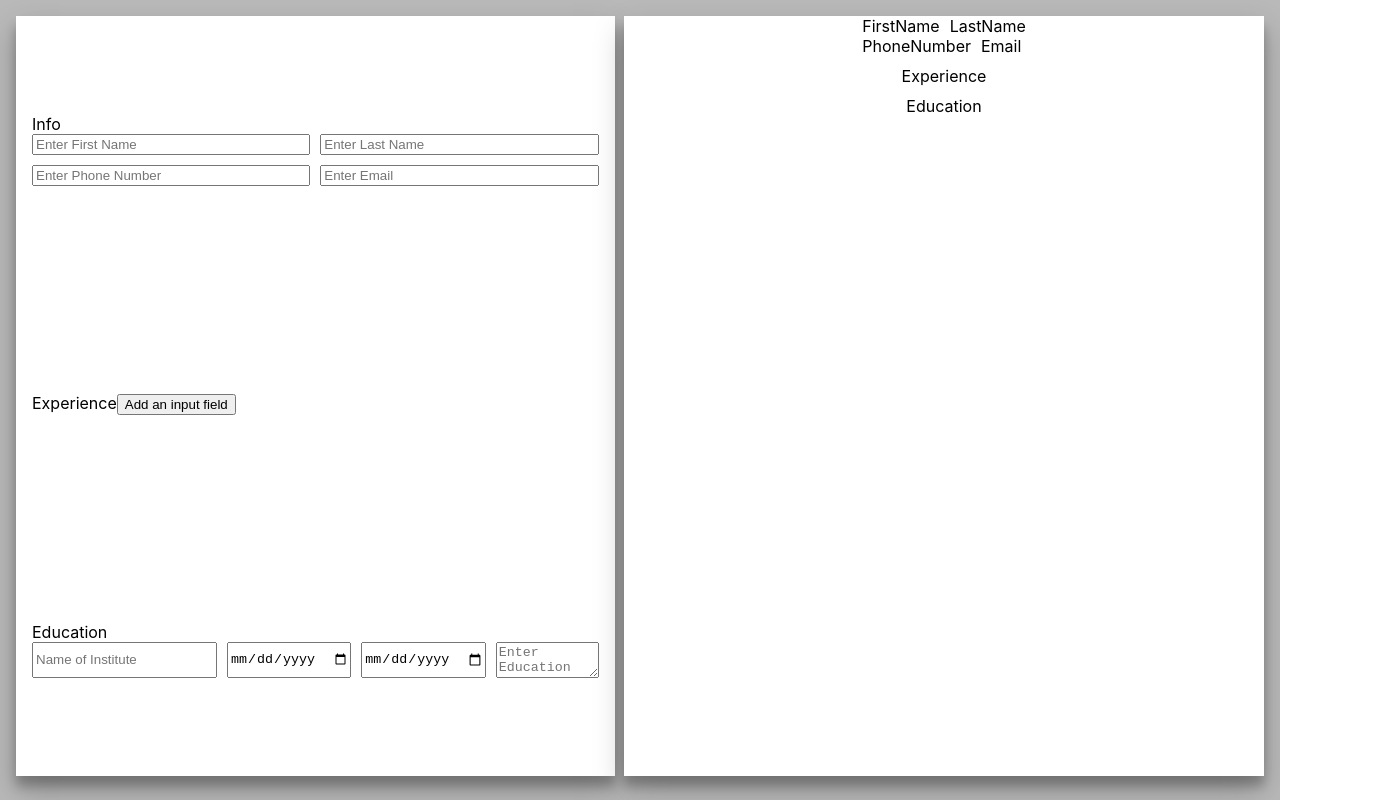
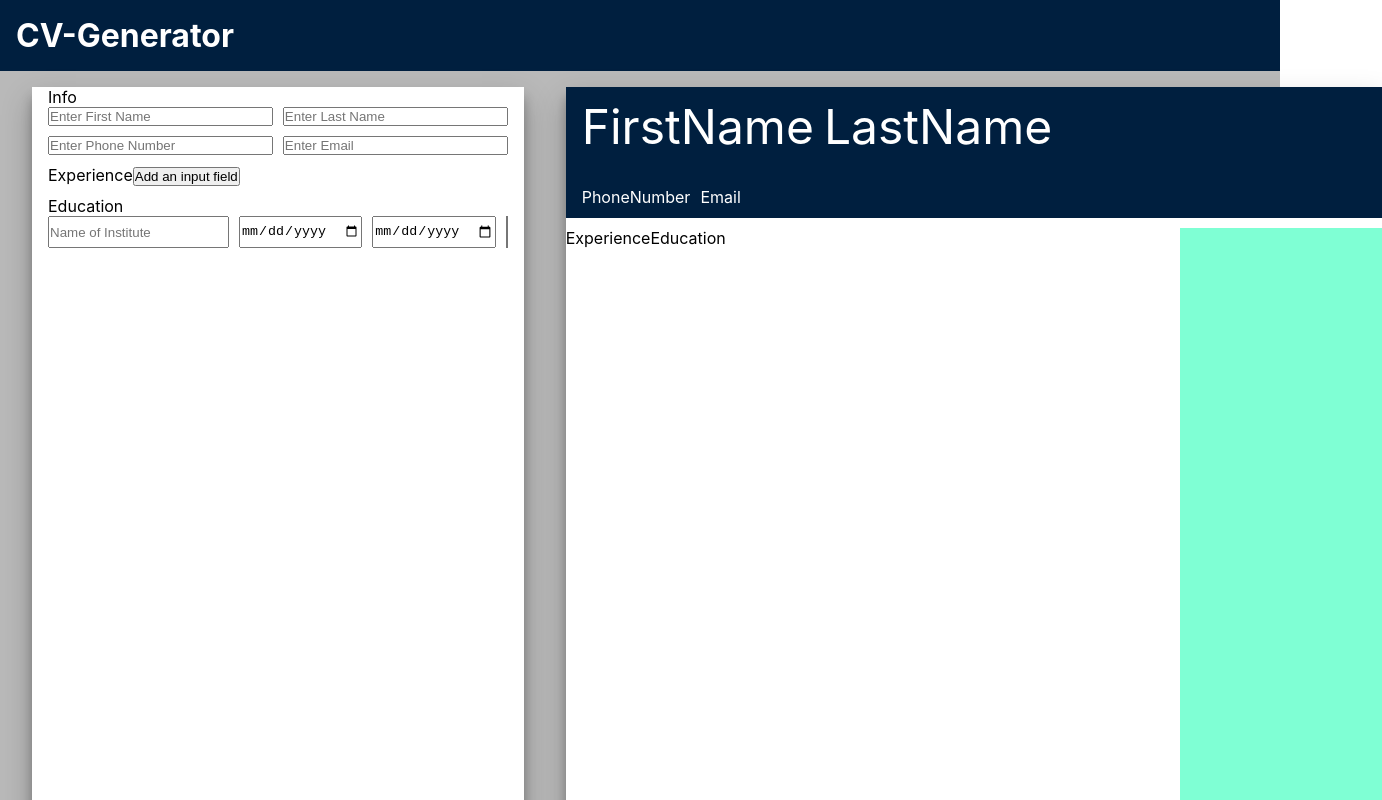
Before and after one commit to Arkrez/cv-generator, a React (Create React App) app: page / in a window 1280 px wide. Shown: the top 800 px of the page, 1382 px wide, since content can reach past the window. Built offline with nearby package versions, Linux system fonts and the light colour scheme.

Commit message:
Styling/adding footer&header

```diff
--- a/src/App.css
+++ b/src/App.css
@@ -1,9 +1,29 @@
 *{
     box-sizing: border-box;
     gap:10px;
+    margin: 0px;
+    padding: 0px;
 }
+:root{
+    --main-blue: #001f3f;
+}
+.content{
+    gap: 0px;
+    display: flex;
+    flex-direction: column;
+}
+.header,
+.footer{
+    width: 100%;
+    padding: 1rem;
+    background-color: var(--main-blue);
+    color: white;
+}
+.footer{
+    margin-top:auto;
 
 
+}
 .container{
     display: grid;
     grid-template-columns: 1fr 1fr;
@@ -12,18 +32,18 @@
     width: 100vw;
 }
 .inputs{
-    height: 95%;
-    width: 95%;
-    position: relative;
-    left: 1rem;
     box-shadow: rgba(0, 0, 0, 0.25) 0px 14px 28px, rgba(0, 0, 0, 0.22) 0px 10px 10px;
     padding-left: 1rem;
-    padding-right: 1rem ;
-    top: 1rem;
+    padding-right: 1rem;
     display: flex;
     flex-direction: column;
-    justify-content: space-around;
+    margin-bottom: 1rem;
     background-color: rgb(255, 255, 255);
+}
+.display,
+.inputs{
+    margin-left: 2rem;
+    margin-top: 1rem;
 }
 .info{
 
@@ -31,33 +51,56 @@
     grid-template-columns: 1fr 1fr;
 }
 .display{
-    height: 95%;
-    width: 95%;
-    position: relative;
+
+    height: 66rem;
+    width: 51rem;
     box-shadow: rgba(0, 0, 0, 0.25) 0px 14px 28px, rgba(0, 0, 0, 0.22) 0px 10px 10px;
-    right: 1rem;
-    top: 1rem;
-    min-width: 50vw;
-    display: flex;
-    flex-direction: column;
-    align-items: center;
+
+    display: grid;
+    grid-template-columns: 3fr 1fr;
+    grid-template-rows: 1fr 7fr;
+    align-items: flex-start;
     gap: 10px;
     background-color: rgb(255, 255, 255);
 }
 .nameD{
+    padding-left: 1rem;
+    padding-right: 1rem;
+    font-size:3rem;
+
     display: flex;
     gap: 10px;
 }
 .experienceCardD{
+    padding-left: 1rem;
+    padding-right: 1rem;
     display: flex;
     flex-direction: column;
 }
 .contactD{
+    padding-left: 1rem;
+    padding-right: 1rem;
     display: flex;
-    gap: 10px;
+
 }
+.sideBar{
+    background-color: aquamarine;
+    height: 100%;
+    width: 100%;
+    grid-column: 2/3;
+    grid-row: 2/-1;
+}
+.contactCardD{
+    display: flex;
+    flex-direction: column;
+    justify-content: space-around;
+    height: 100%;
+    color: white;
+    background-color: var(--main-blue);
+    grid-column-end: span 2;
+}
+.experience{
 
-.experience{
     display: flex;
     flex-direction: column;
 }
@@ -67,7 +110,9 @@
     grid-template-columns:  2fr 1fr 1fr 4fr;
 }
 .expCardD{
-    width: 90%;
+    padding-left: 1rem;
+
+    width: 100%;
     display: grid;
     grid-template-columns: .5fr .1fr .5fr 4fr;
 }
--- a/src/App.js
+++ b/src/App.js
@@ -1,145 +1,16 @@
 import { Component } from 'react';
 import './App.css';
-import {TextDisplay, ExperienceDisplay, AddExperience} from './components/TextDisplay'
-import InfoCard from './components/Info';
-
-import uniqid from "uniqid"
+import Header from './components/Header';
+import Footer from './components/Footer';
+import Main from './components/Main';
 
 class App extends Component{
-  constructor(){
-    super();
-    this.state = {
-      FirstName: "",
-      LastName: "",
-      PhoneNumber: "",
-      Email: "",
-      Experiences: [
-      ],
-      Experience: {
-        header: "",
-        start: "",
-        end: "",
-        desc: "",
-        id: uniqid(),
-
-      },
-      Education: "",
-      EducationDescription: "",
-      EducationStart: "",
-      EducationEnd: "",
-    }
-  }
-  ChangeField = (key, e) =>{
-    e.preventDefault();
-    this.setState({
-      [key]: e.target.value
-    })
-  }
-  AddInputToState = (e) =>{
-    e.preventDefault();
-
-    this.setState({
-      Experience:{
-        header: "",
-        start: "",
-        end: "",
-        desc: "",
-        id:  uniqid(),
-      },
-      Experiences: this.state.Experiences.concat(this.state.Experience)
-    })
-  }
-  ChangeFieldE = (key, e) =>{
-    e.preventDefault();
-    let i = 0;
-    console.log("?")
-    this.state.Experiences.map((input)=>{
-      if(e.target.id === input.id){
-
-        const obj = this.state.Experiences[i];
-        let arr = this.state.Experiences;
-        arr.splice(i, 1, obj)
-        obj[key] = e.target.value;
-        this.setState({
-          Experiences: arr
-        })
-      }
-      i++;
-    })
-  }
-  RemoveExp = (e) =>{
-
-    e.preventDefault();
-
-    let i = 0;
-    this.state.Experiences.map((input)=>{
-      if(e.target.id === input.id){
-        let arr = this.state.Experiences;
-        arr.splice(i, 1)
-        this.setState({
-          Experiences: arr
-        })
-      }
-      i++;
-    })
-  }
-
   render(){
     return(
-      <div className='container'>
-        <div className='inputs'>
-          <div>
-            <label for="info">Info</label>
-            <InfoCard ChangeField={this.ChangeField}/>
-          </div>
-
-
-          <div>
-            <label for="experience">Experience</label>
-
-
-            <AddExperience Inputs={this.state.Experiences} action={this.ChangeFieldE} removeExp={this.RemoveExp}/>
-            <button onClick={this.AddInputToState}>Add an input field</button>
-          </div>
-
-
-          <div className='educationContainer'>
-            <label for="education">Education</label>
-            <div className='education'>
-
-              <input type="text" onChange={(e)=>this.ChangeField("Education", e)} placeholder="Name of Institute"/>
-              <input type="date" onChange={(e)=>this.ChangeField("EducationStart", e)}/>
-              <input type="date" onChange={(e)=>this.ChangeField("EducationEnd", e)}/>
-              <textarea onChange={(e)=>this.ChangeField("EducationDescription", e)} placeholder="Enter Education Description"/>
-            </div>
-          </div>
-
-
-        </div>
-        <div className='display'>
-          <div className='contactCardD'>
-            <div className='nameD'>
-              <TextDisplay FirstName={this.state.FirstName} field="FirstName" />
-              <TextDisplay LastName={this.state.LastName} field="LastName" />
-            </div>
-            <div className='contactD'>
-              <TextDisplay PhoneNumber={this.state.PhoneNumber} field="PhoneNumber" />
-              <TextDisplay Email={this.state.Email} field="Email" />
-            </div>
-          </div>
-          <label for="experienceCardD">Experience</label>
-
-          <ExperienceDisplay Inputs={this.state.Experiences} action={this.ChangeField}/>
-
-
-          <label for="educationCardD">Education</label>
-
-
-
-
-        </div>
-
-
+      <div className='content'>
+        <Header/>
+        <Main/>
+        <Footer/>
       </div>
     )
   }
--- /dev/null
+++ b/src/components/Footer.js
@@ -0,0 +1,9 @@
+const Footer = () =>{
+    return(
+        <div className="footer">
+            <h1>Created by Devon!</h1>
+        </div>
+    )
+}
+
+export default Footer
--- /dev/null
+++ b/src/components/Header.js
@@ -0,0 +1,9 @@
+const Header = () =>{
+    return(
+        <div className="header">
+            <h1>CV-Generator</h1>
+        </div>
+    )
+}
+
+export default Header
--- /dev/null
+++ b/src/components/Main.js
@@ -0,0 +1,126 @@
+import { Component } from 'react';
+import {TextDisplay, ExperienceDisplay, AddExperience} from './TextDisplay'
+import InfoCard from './Info';
+import uniqid from "uniqid"
+class Main extends Component{
+  constructor(){
+    super();
+    this.state = {
+      FirstName: "",
+      LastName: "",
+      PhoneNumber: "",
+      Email: "",
+      Experiences: [],
+      Experience: {
+        header: "",
+        start: "",
+        end: "",
+        desc: "",
+        id: uniqid(),
+      },
+      Educations: [],
+      Education: {
+        header: "",
+        start: "",
+        end: "",
+        desc: "",
+        id: uniqid(),
+      },
+    }
+  }
+  ChangeField = (key, e) =>{
+    e.preventDefault();
+    this.setState({
+      [key]: e.target.value
+    })
+  }
+  AddInputToState = (e) =>{
+    e.preventDefault();
+    this.setState({
+      Experience:{
+        header: "",
+        start: "",
+        end: "",
+        desc: "",
+        id:  uniqid(),
+      },
+      Experiences: this.state.Experiences.concat(this.state.Experience)
+    })
+  }
+  ChangeFieldE = (key, e) =>{
+    e.preventDefault();
+    let i = 0;
+    this.state.Experiences.map((input)=>{
+      if(e.target.id === input.id){
+
+        const obj = this.state.Experiences[i];
+        let arr = this.state.Experiences;
+        arr.splice(i, 1, obj)
+        obj[key] = e.target.value;
+        this.setState({
+          Experiences: arr
+        })
+      }
+      i++;
+    })
+  }
+  RemoveExp = (e) =>{
+    e.preventDefault();
+    let i = 0;
+    this.state.Experiences.map((input)=>{
+      if(e.target.id === input.id){
+        let arr = this.state.Experiences;
+        arr.splice(i, 1);
+        this.setState({
+          Experiences: arr
+        })
+      }
+      i++;
+    })
+  }
+  render(){
+    return(
+      <div className='container'>
+        <div className='inputs'>
+          <div>
+            <label for="info">Info</label>
+            <InfoCard ChangeField={this.ChangeField}/>
+          </div>
+          <div>
+            <label for="experience">Experience</label>
+            <AddExperience Inputs={this.state.Experiences} action={this.ChangeFieldE} removeExp={this.RemoveExp}/>
+            <button onClick={this.AddInputToState}>Add an input field</button>
+          </div>
+          <div className='educationContainer'>
+            <label for="education">Education</label>
+            <div className='education'>
+              <input type="text" onChange={(e)=>this.ChangeField("Education", e)} placeholder="Name of Institute"/>
+              <input type="date" onChange={(e)=>this.ChangeField("EducationStart", e)}/>
+              <input type="date" onChange={(e)=>this.ChangeField("EducationEnd", e)}/>
+              <textarea onChange={(e)=>this.ChangeField("EducationDescription", e)} placeholder="Enter Education Description"/>
+            </div>
+          </div>
+        </div>
+        <div className='display'>
+          <div className='contactCardD'>
+            <div className='nameD'>
+              <TextDisplay FirstName={this.state.FirstName} field="FirstName" />
+              <TextDisplay LastName={this.state.LastName} field="LastName" />
+            </div>
+            <div className='contactD'>
+              <TextDisplay PhoneNumber={this.state.PhoneNumber} field="PhoneNumber" />
+              <TextDisplay Email={this.state.Email} field="Email" />
+            </div>
+          </div>
+          <div className='sideBar'></div>
+          <div>
+          <label for="experienceCardD">Experience</label>
+            <ExperienceDisplay Inputs={this.state.Experiences} action={this.ChangeField}/>
+            <label for="educationCardD">Education</label>
+          </div>
+        </div>
+      </div>
+    )
+  }
+}
+export default Main;
--- a/src/components/TextDisplay.js
+++ b/src/components/TextDisplay.js
@@ -43,5 +43,39 @@ const ExperienceDisplay = (props) =>{
 
      )
 }
+const AddEducation = (props) =>{
+
+    return(
+        props.Inputs.map((input)=>{
+            return (
+                <div key={input.id} className="experience">
+                    <input type="text" placeholder="Experience Header" onChange={(e)=>props.action("header", e)} id={input.id}></input>
+                    <input type="text" placeholder="Start" onChange={(e)=>props.action("start", e)} id={input.id}></input>
+                    <input type="text" placeholder="End" onChange={(e)=>props.action("end", e)} id={input.id}></input>
+                    <textarea placeholder="Desc" onChange={(e)=>props.action("desc", e)} id={input.id}></textarea>
+                    <button className="deleteExp" id={input.id} onClick={props.removeExp}>Delete</button>
+                </div>
+
+            )
+        })
+
+    )
+}
+const EducationDisplay = (props) =>{
+    return(
+         props.Inputs.map((input)=>{
+            return(
+                <div key={input.id} className="expCardD">
+                    <div className="expHeader">{input.header}</div>
+                    <div>{input.start}</div>
+                    <div>-</div>
+                    <div>{input.end}</div>
+                    <div>{input.desc}</div>
+                </div>
+            )
+        })
+
+     )
+}
 
 export {TextDisplay, ExperienceDisplay, AddExperience};
```
